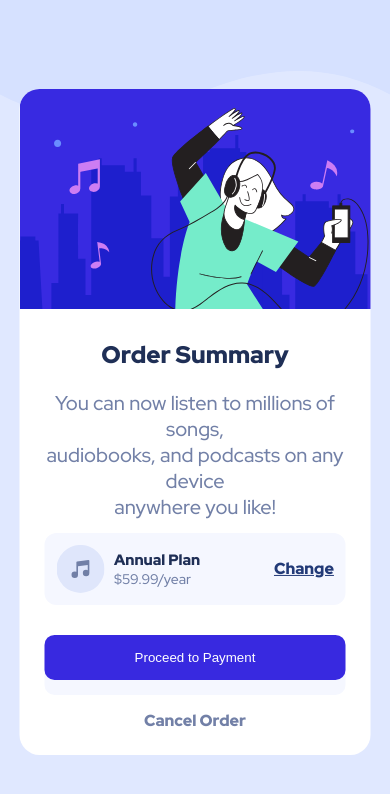
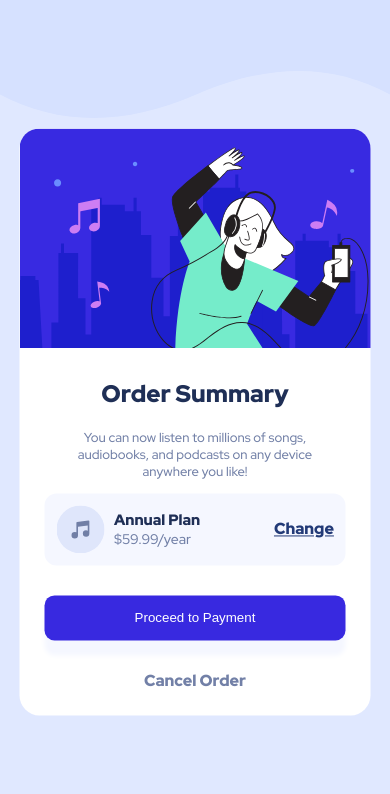
Before and after one commit to EmmanuelDaPanda/SH-Capstone-Project-1-Group-10, a plain HTML site: page index.html in a window 390 px wide. Drawn offline with Linux system fonts and the light colour scheme.

Commit message:
Update style.css

```diff
--- a/style.css
+++ b/style.css
@@ -80,7 +80,7 @@ button.proceedButton {
     width: 100%;
     border: 0;
     border-radius: 10px;
-    box-shadow: 0px 15px hsl(225, 100%, 98%);
+    box-shadow: 0px 15px 5px hsl(225, 100%, 98%);
 
 }
 button.proceedButton:hover {
@@ -105,7 +105,7 @@ a.cancelButton:hover {
         font-size: 24px;
     }
     .subtitle {
-        font-size: 20px;
+        font-size: 13px;
     }
     div.priceBox {
         padding: 12px;
```
